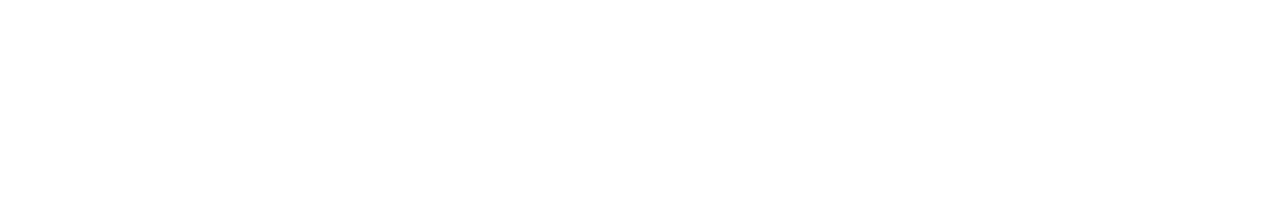
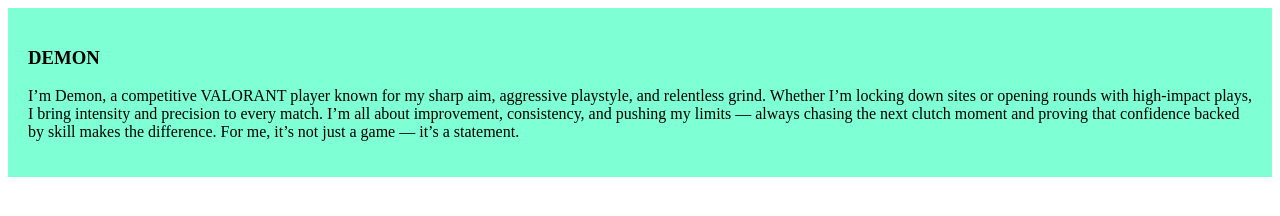
Before and after one commit to fida-6199/my-simple-website, a plain HTML site: page index.html in a window 1280 px wide. Drawn offline with Linux system fonts and the light colour scheme.

Commit message:
added the demon blog

```diff
--- a/index.html
+++ b/index.html
@@ -4,8 +4,14 @@
     <meta charset="UTF-8">
     <meta name="viewport" content="width=device-width, initial-scale=1.0">
     <title>my simple website</title>
+    <link rel="stylesheet" href="styles/shajuguju.css">
 </head>
 <body>
+    <div>
+        <H3> DEMON </H3>
+        <P>I’m Demon, a competitive VALORANT player known for my sharp aim, aggressive playstyle, and relentless grind. Whether I’m locking down sites or opening rounds with high-impact plays, I bring intensity and precision to every match. I’m all about improvement, consistency, and pushing my limits — always chasing the next clutch moment and proving that confidence backed by skill makes the difference. For me, it’s not just a game — it’s a statement.</P>
+
+    </div>
 
 </body>
 </html>
--- /dev/null
+++ b/styles/shajuguju.css
@@ -0,0 +1,4 @@
+div{
+    background-color: aquamarine;
+    padding: 20px;
+}
```
